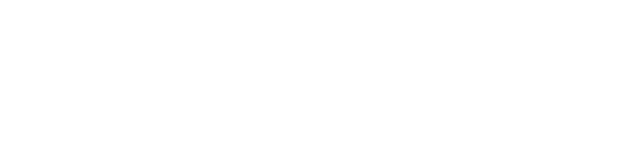
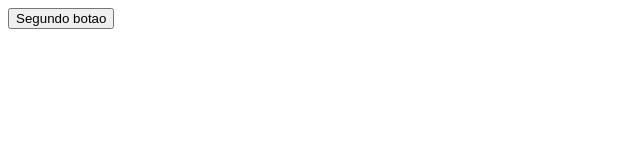
Before and after one commit to enthonyedu/exercicio-enthony1, a plain HTML site: page index.html in a window 1280 px wide. Shown: the whole page, without its empty margins (0-640 px from the left). Drawn offline with Linux system fonts and the light colour scheme.

Commit message:
feat: adiconado o novo botao

```diff
--- a/index.html
+++ b/index.html
@@ -7,6 +7,6 @@
     <title>Document</title>
 </head>
 <body>
-
+    <button>Segundo botao</button>
 </body>
 </html>
```
